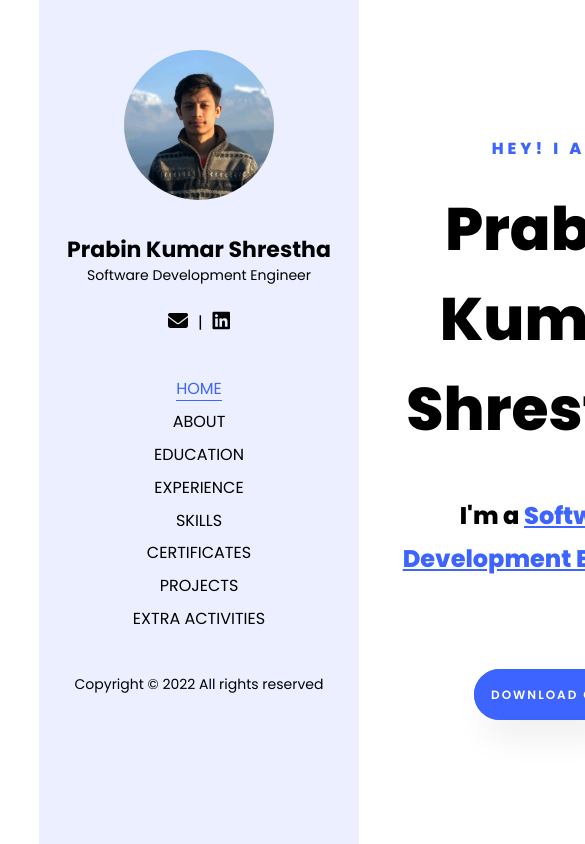
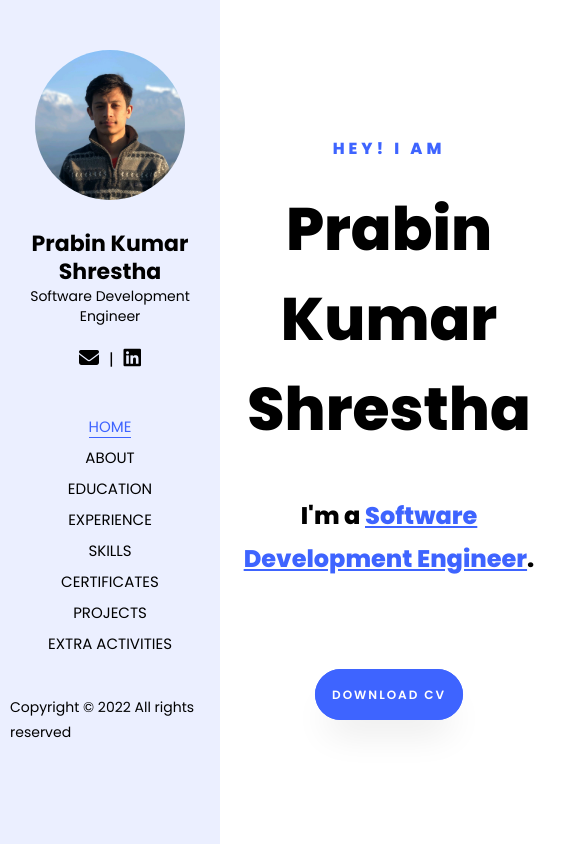
Before and after one commit to prabinKshrestha/pks-portfolio, an Angular app: page / in a window 390 px wide. Shown: the top 844 px of the page, 585 px wide, since content can reach past the window. Built offline with nearby package versions, Linux system fonts and the light colour scheme.

Commit message:
sidenav and overall margin made responsive

```diff
--- a/projects/pks-site-client/src/app/app.component.scss
+++ b/projects/pks-site-client/src/app/app.component.scss
@@ -1,20 +1,38 @@
-$min-width-sidenav: 320px;
 .layout-wrapper {
-    margin: 0 10vw;
     display: flex;
+    @media (min-width: 1200px) {
+        margin: 0 5vw;
+    }
     .sidenav-wrapper {
-        min-width: $min-width-sidenav;
+        min-width: var(--sidenav-width);
+        max-width: var(--sidenav-width);
+        width: var(--sidenav-width);
         background-color: rgba(#3e64ff, 0.1);
         height: 100vh;
         overflow-y: auto;
         overflow-x: hidden;
         position: fixed;
+        padding: 0 10px;
     }
     .content-wrapper {
         flex-grow: 1;
-        margin-left: $min-width-sidenav;
+        margin-left: var(--sidenav-width);
         .section-wrapper {
             padding: 50px 40px;
         }
     }
 }
+
+::-webkit-scrollbar {
+    width: 7px;
+}
+
+::-webkit-scrollbar-track {
+    box-shadow: inset 0 0 5px grey;
+    border-radius: 10px;
+}
+
+::-webkit-scrollbar-thumb {
+    background: #aaa;
+    border-radius: 10px;
+}
--- a/projects/pks-site-client/src/app/components/sidenavs/sidenav.component.html
+++ b/projects/pks-site-client/src/app/components/sidenavs/sidenav.component.html
@@ -8,7 +8,7 @@
     </div>
     <div class="social-links">
         <span>
-            <a href="mailto:prabin2026@gmail.com" title="Send mail to Prabin Kumar Shrestha" class="iconicon">
+            <a href="mailto:prabin2026@gmail.com" title="Send mail to Prabin Kumar Shrestha" class="icon">
                 <i class="fa-solid fa-envelope"></i>
             </a>
         </span>
--- a/projects/pks-site-client/src/app/components/sidenavs/sidenav.component.scss
+++ b/projects/pks-site-client/src/app/components/sidenavs/sidenav.component.scss
@@ -18,12 +18,13 @@
         h1 {
             margin: 0;
             font-size: 22px;
+            line-height: 28px;
         }
         h3 {
             margin: 0;
             font-size: 14px;
+            line-height: 20px;
             font-weight: normal;
-            margin-top: -6px;
         }
     }
     .social-links {
@@ -54,12 +55,16 @@
             text-transform: uppercase;
             li {
                 padding: 2px 0px;
+                font-size: 15px;
                 a {
                     text-decoration: none;
                     cursor: pointer;
                     color: inherit;
                     &.active {
                         color: #3e64ff;
+                        border-bottom: 1px solid #3e64ff;
+                    }
+                    &:hover {
                         border-bottom: 1px solid #3e64ff;
                     }
                 }
--- a/projects/pks-site-client/src/styles.scss
+++ b/projects/pks-site-client/src/styles.scss
@@ -46,3 +46,30 @@ html {
         }
     }
 }
+
+:root {
+    --sidenav-width: 330px;
+}
+
+@media (max-width: 992px) {
+     :root {
+        --sidenav-width: 250px;
+    }
+}
+
+@media (max-width: 768px) {
+     :root {
+        --sidenav-width: 200px;
+    }
+}
+
+// // Extra small devices (portrait phones, less than 576px)
+// // No media query since this is the default when you write mobile first
+// // Small devices (landscape phones, 576px and up)
+// @media (min-width: 576px) { ... }
+// // Medium devices (tablets, 768px and up)
+// @media (min-width: 768px) { ... }
+// // Large devices (desktops, 992px and up)
+// @media (min-width: 992px) { ... }
+// // Extra large devices (large desktops, 1200px and up)
+// @media (min-width: 1200px) { ... }
```
